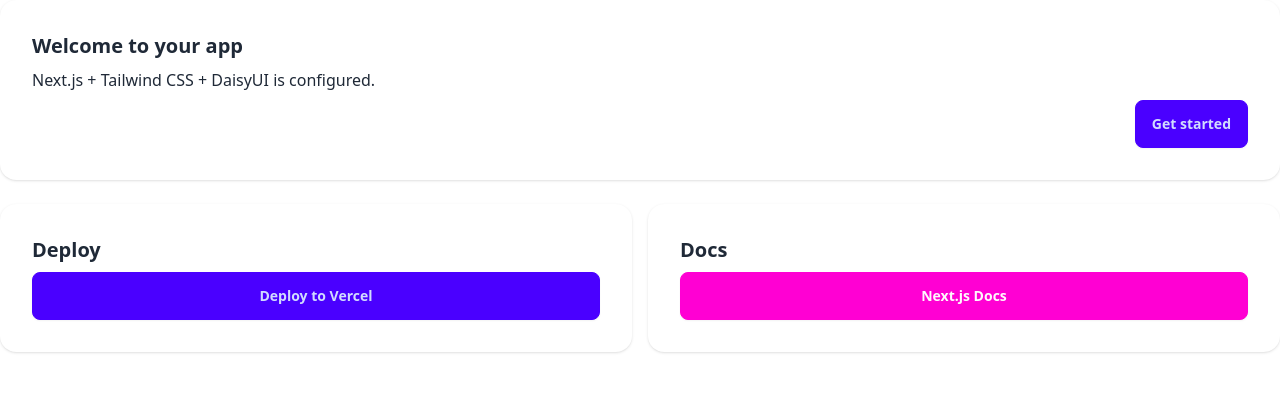
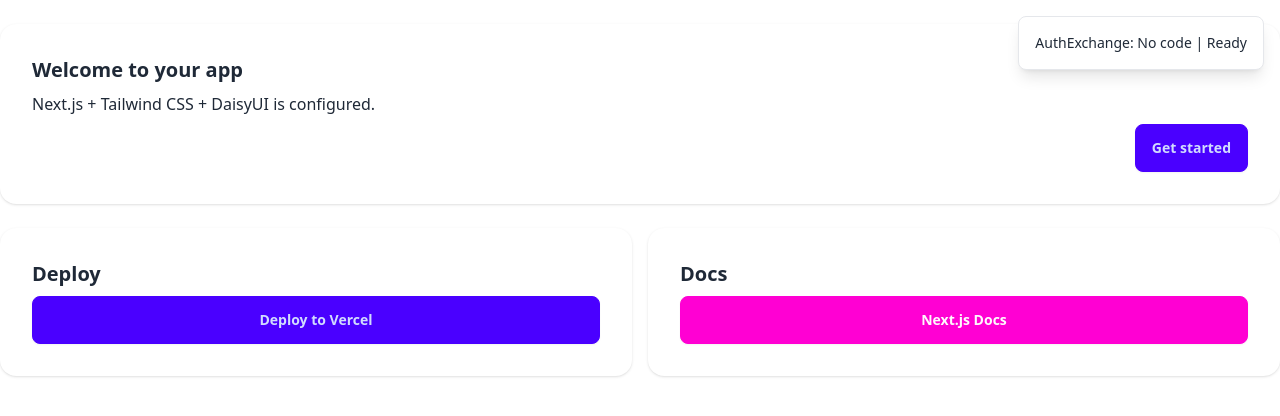
Before and after one commit to connort6695-cell/first-project, a Next.js app: page / in a window 1280 px wide. Shown: the top 416 px of the page. Built offline with nearby package versions, Linux system fonts and the light colour scheme.

Commit message:
debug(auth): make AuthExchange always visible for debugging

```diff
--- a/src/components/AuthExchange.tsx
+++ b/src/components/AuthExchange.tsx
@@ -51,18 +51,15 @@ export default function AuthExchange() {
     })();
   }, [params, router]);
 
-  // Show status if there's a code parameter
+  // Always show component for debugging
   const code = params.get("code");
   console.log("AuthExchange render: code =", code, "status =", status);
 
-  if (!code) {
-    console.log("AuthExchange: No code, returning null");
-    return null;
-  }
-
   return (
     <div className="fixed top-4 right-4 bg-base-100 p-4 rounded-lg shadow-lg border z-50">
-      <p className="text-sm">AuthExchange Active: {status || "Initializing..."}</p>
+      <p className="text-sm">
+        AuthExchange: {code ? `Code: ${code}` : "No code"} | {status || "Ready"}
+      </p>
     </div>
   );
 }
```
